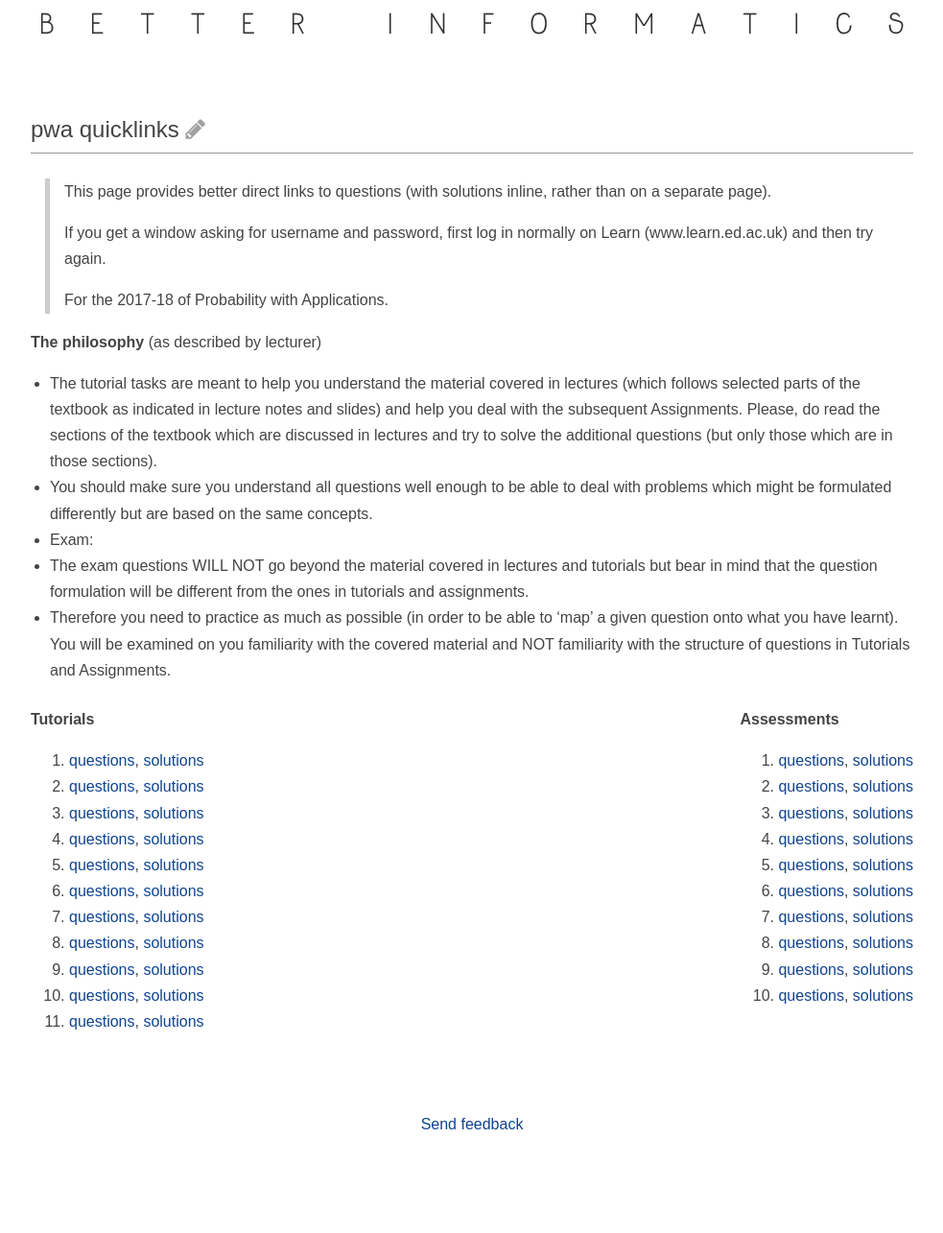
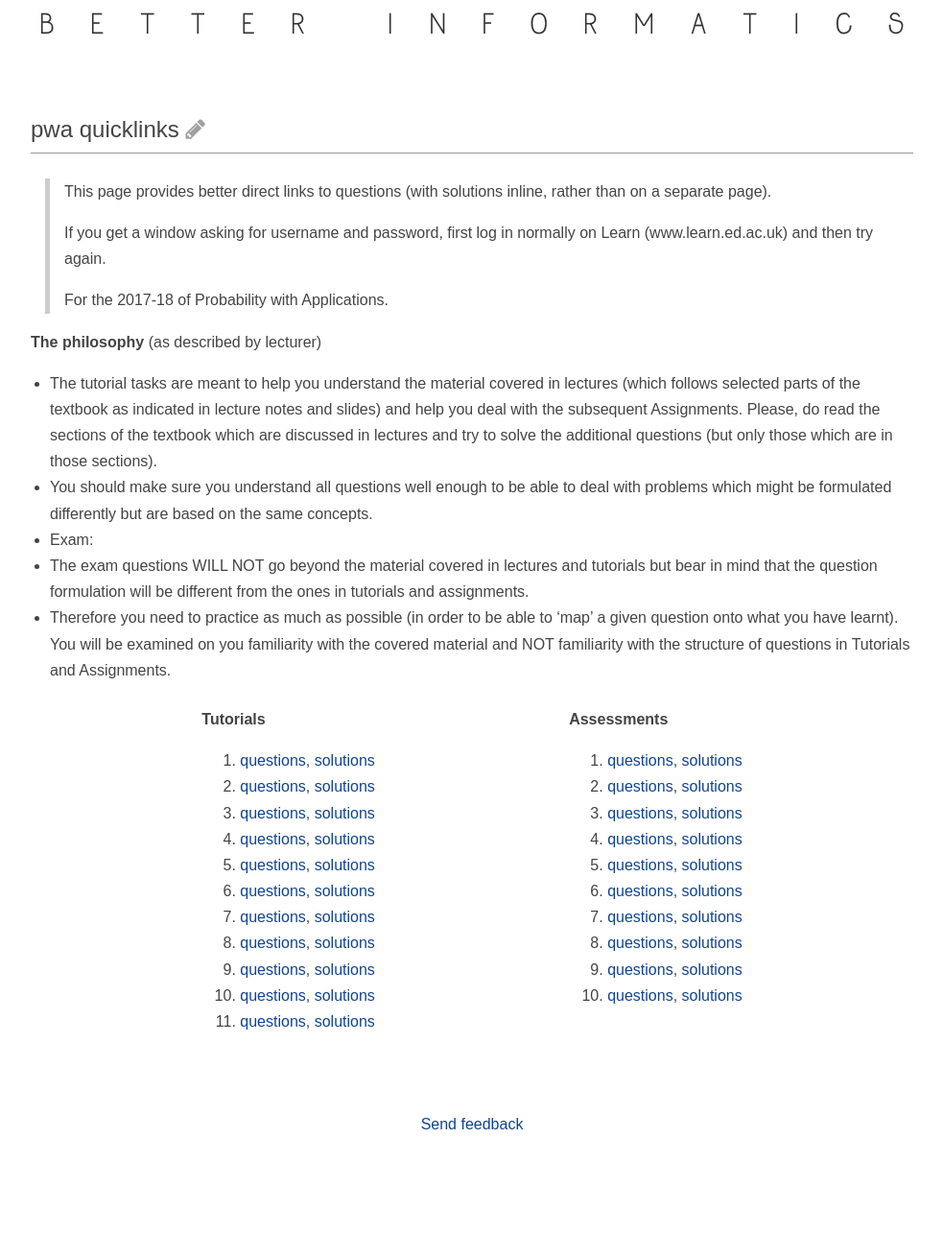
Before and after one commit to compsoc-edinburgh/betterinformatics, a Jekyll site: the page built from resources/math-pwa/list.md, in a window 1280 px wide. Shown: the whole page at 96% size, without its empty margins (148-1131 px from the left). Built offline with Jekyll 4.4.1, drawn with Linux system fonts in a browser that asks for light colours.

Commit message:
Update list.md

```diff
--- a/resources/math-pwa/list.md
+++ b/resources/math-pwa/list.md
@@ -25,7 +25,7 @@
 learnt). You will be examined on you familiarity with the covered material and NOT familiarity with the structure of
 questions in Tutorials and Assignments.
 
-<div style="display:flex; flex-wrap: wrap; padding-top: 1.5em; justify-content: space-between;">
+<div style="display:flex; flex-wrap: wrap; padding-top: 1.5em; justify-content: space-evenly;">
 
     <div style="padding-right: 1.5em;">
 
```
